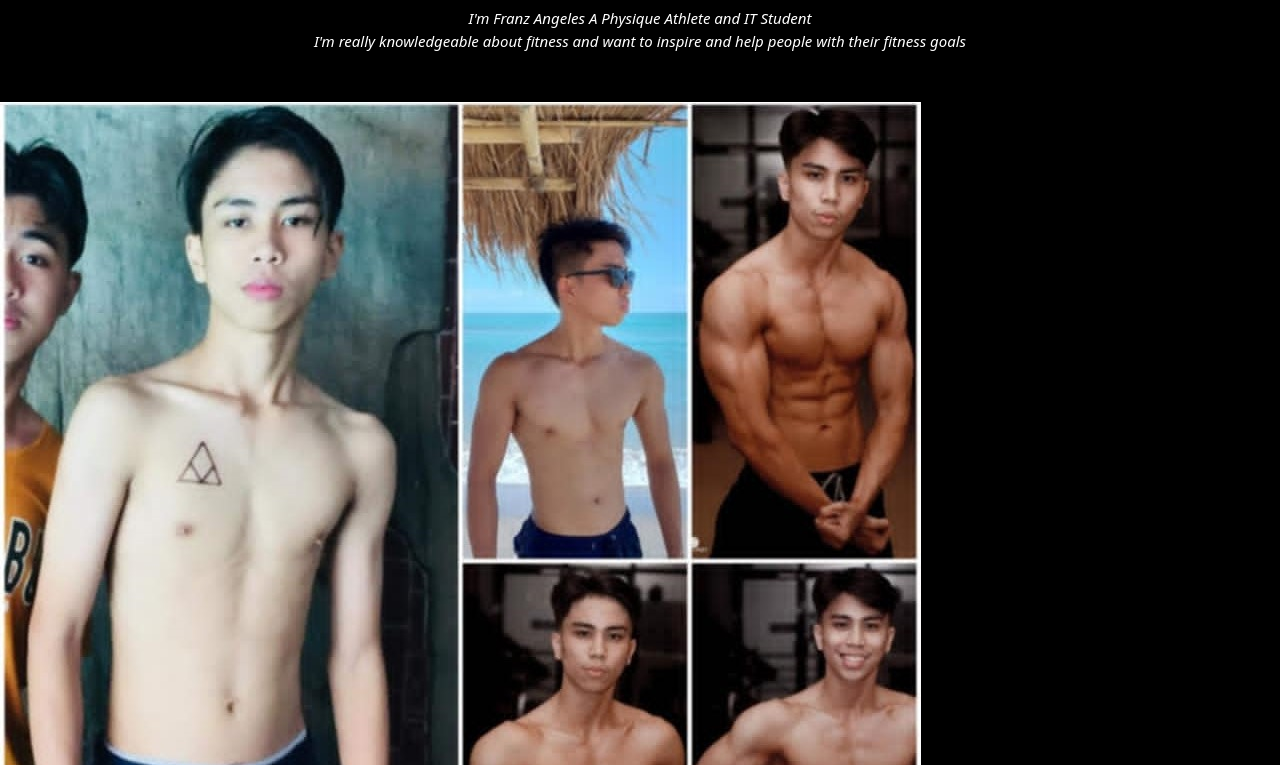
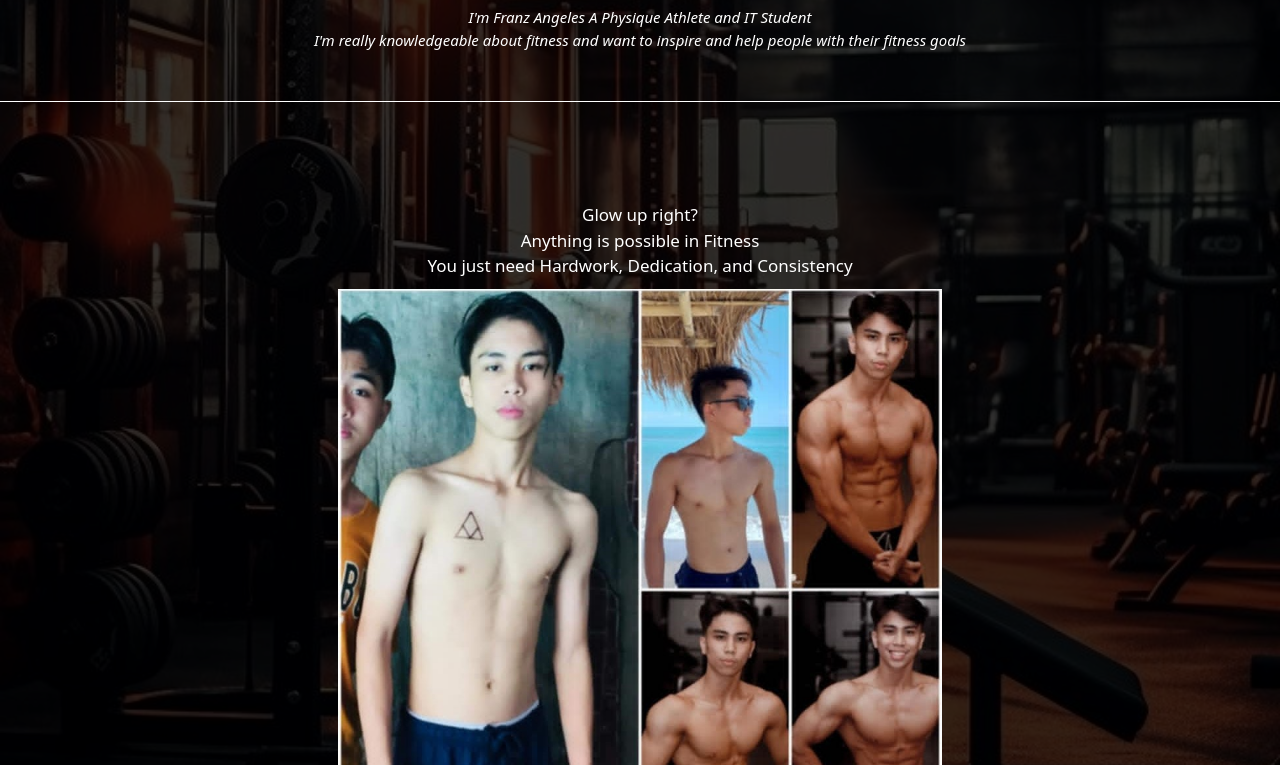
Before and after one commit to Franz-Angeles/BBWEB, a website: page view/html/index.html in a window 1280 px wide. Shown: the part 935-1700 px from the top of the page. Drawn offline with Linux system fonts and the light colour scheme.

Commit message:
v0.2.1 - added more contents

```diff
--- a/view/html/index.html
+++ b/view/html/index.html
@@ -7,14 +7,18 @@
     <link href="../src/output.css" rel="stylesheet" />
   </head>
   <body class="bg-black text-white m-0 p-0 text-[13px]">
+    <img
+      class="w-full opacity-[20%] absolute -z-10"
+      src="../src/img/gymwall.jpg"
+    />
     <!--NAV BAR -- --NAV BAR -- --NAV BAR -- --NAV BAR -- --NAV BAR -->
-    <nav class="border 1 white flex flex-row items-center p-[10px]">
+    <nav class="border-b 1 white flex flex-row items-center p-[10px]">
       <img
         class="h-[40px] w-[40px] rounded-[100%]"
         src="../src/img/pisik1.jpg"
       />
       <div
-        class="ml-[20%] sm:ml-[30%] md:ml-[31%] lg:ml-[32%] xl:ml-[37%] 2xl:ml-[40.5%] transition-all duration-500"
+        class="ml-[25%] sm:ml-[30%] md:ml-[33.5%] lg:ml-[33%] xl:ml-[37%] 2xl:ml-[42.2%] transition-all duration-500"
       >
         <button
           class="m-[5px 10px 5px 10px] bg-blue-700 px-[5px] rounded-[5px] py-[5px] md:px-[15px] lg:px-[25px] transition-all duration-100 hover:bg-blue-900 cursor-pointer active:bg-blue-950"
@@ -41,7 +45,7 @@
         ONLINE <br />COACHING
       </h1>
       <p
-        class="w-[200px] flex justify-self-center mt-[30px] text-center text-[15px] sm:w-[610px] md:text-[18px] lg:text-[20px] transition-all duration-500"
+        class="w-[200px] flex justify-self-center mt-[30px] text-center text-[15px] sm:w-[480px] md:text-[18px] lg:text-[20px] transition-all duration-500"
       >
         Do you want to ACHIEVE your FITNESS GOALS? <br />Struggling on how to do
         a RIGHT DIET? <br />Don't know the RIGHT WORKOUT that will FIT YOU and
@@ -62,6 +66,18 @@
         people with their fitness goals
       </h1>
     </div>
-    <img class="mt-[50px]" src="../src/img/me1.jpg" />
+    <hr class="mt-[50px]" />
+    <h1
+      class="flex justify-self-center text-center mt-[100px] md:text-[17px] transition-all duration-500"
+    >
+      Glow up right? <br />Anything is possible in Fitness <br />
+      You just need Hardwork, Dedication, and Consistency
+    </h1>
+    <img
+      class="mt-[10px] flex justify-self-center h-[300px] sm:h-[400px] md:h-[600px] transition-all duration-500"
+      src="../src/img/me1.jpg"
+    />
+
+    <div class="h-[600px]"></div>
   </body>
 </html>
```
Also changed, not shown: view/src/img/gymwall.jpg (added), view/src/output.css.
